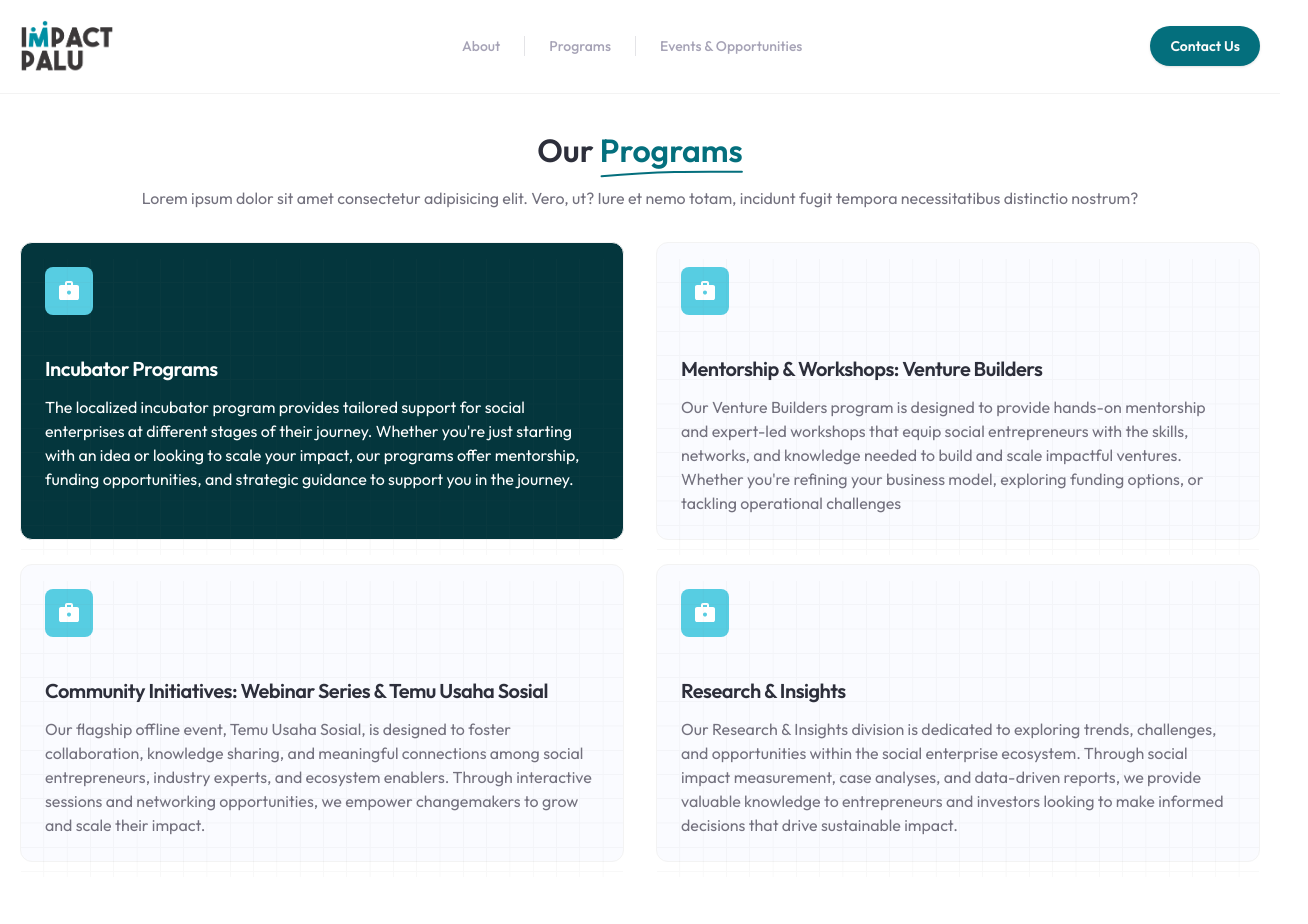
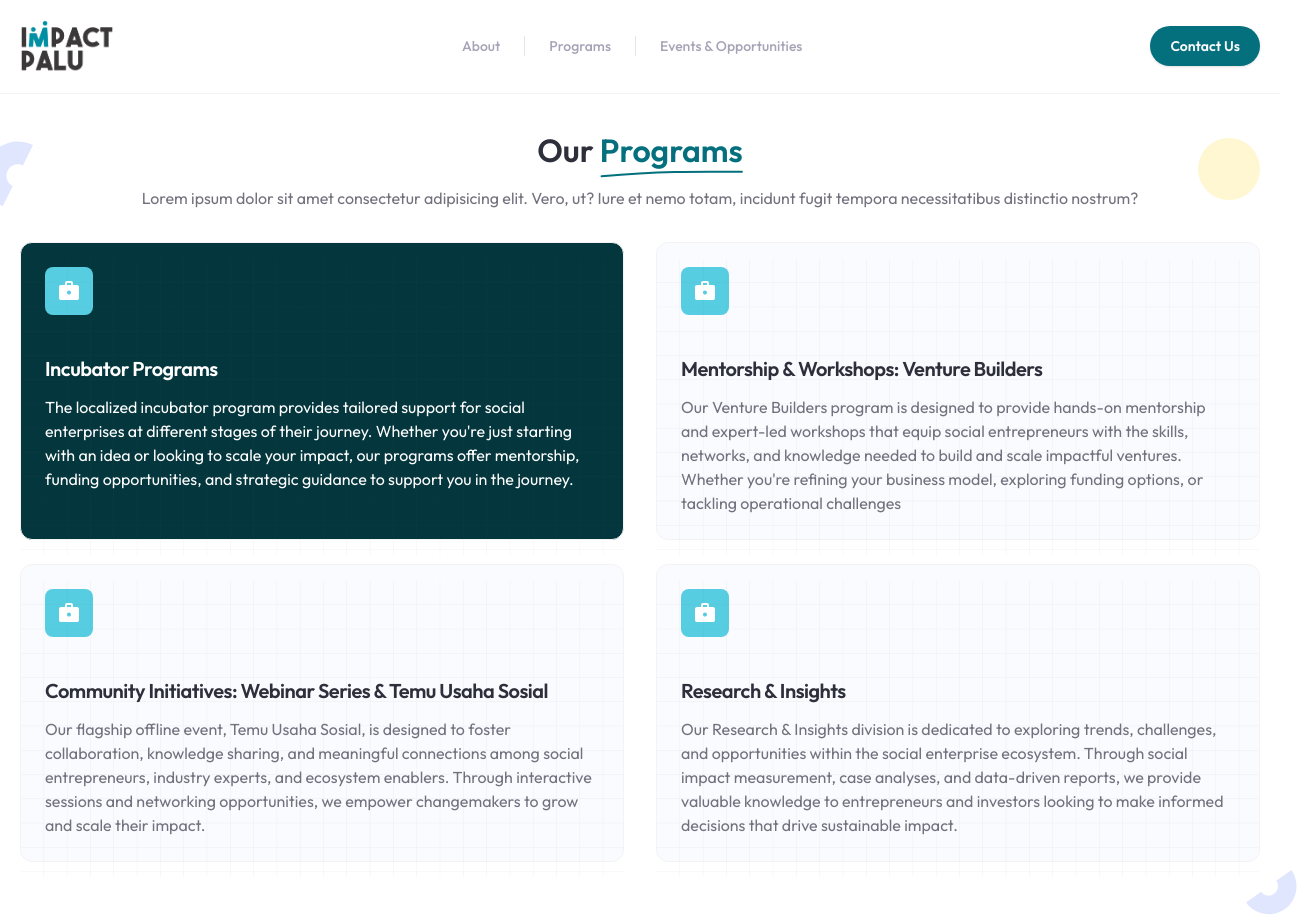
Before and after one commit to vickyadrii/impact-palu, a Next.js app: page /programs in a window 1280 px wide. Shown: the top 924 px of the page, 1308 px wide, since content can reach past the window. Built offline with nearby package versions, Linux system fonts and the light colour scheme.

Commit message:
chore: adding shapes in the programs page

```diff
--- /dev/null
+++ b/src/features/programs/components/our-portfolios.tsx
@@ -0,0 +1,14 @@
+import React from "react";
+import PortfolioTitle from "./portfolio-title";
+import PortfolioCards from "./portfolio-cards";
+
+const OurPortfolios = () => {
+  return (
+    <div>
+      <PortfolioTitle />
+      <PortfolioCards />
+    </div>
+  );
+};
+
+export default OurPortfolios;
--- /dev/null
+++ b/src/features/programs/components/our-programs.tsx
@@ -0,0 +1,39 @@
+import React from "react";
+import ProgramTitle from "./program-title";
+import ProgramCards from "./program-cards";
+import Image from "next/image";
+
+const OurPrograms = () => {
+  return (
+    <div className="relative">
+      <ProgramTitle />
+      <ProgramCards />
+
+      {/* Vectors */}
+      <Image
+        src="/assets/vectors/vector1.svg"
+        alt="vector 1"
+        width={62}
+        height={31}
+        className="md:w-[62px] w-10 absolute top-0 md:-left-12 left-0 -z-30"
+      />
+      <Image
+        src="/assets/vectors/vector4.svg"
+        alt="vector 4"
+        width={62}
+        height={31}
+        className="md:w-[62px] w-10 absolute top-2 md:right-0 right-0 z-30"
+      />
+
+      <Image
+        src="/assets/vectors/vector5.svg"
+        alt="vector 5"
+        width={62}
+        height={31}
+        className="md:w-[62px] w-10 absolute -bottom-16 md:-right-12 right-0 z-30"
+      />
+    </div>
+  );
+};
+
+export default OurPrograms;
--- a/src/features/programs/index.tsx
+++ b/src/features/programs/index.tsx
@@ -1,21 +1,12 @@
-import PortfolioCards from "./components/portfolio-cards";
-import PortfolioTitle from "./components/portfolio-title";
-import ProgramCards from "./components/program-cards";
-import ProgramTitle from "./components/program-title";
+import OurPrograms from "./components/our-programs";
+import OurPortfolios from "./components/our-portfolios";
 
 const Programs = () => {
   return (
-    <div className="container mx-auto p-5">
+    <div className="relative container mx-auto p-5">
       <div className="flex flex-col gap-16">
-        <div>
-          <ProgramTitle />
-          <ProgramCards />
-        </div>
-
-        <div>
-          <PortfolioTitle />
-          <PortfolioCards />
-        </div>
+        <OurPrograms />
+        <OurPortfolios />
       </div>
     </div>
   );
```
Also changed, not shown: public/assets/vectors/vector5.svg (added).
